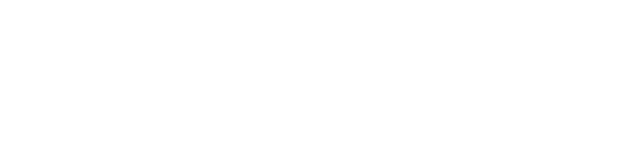
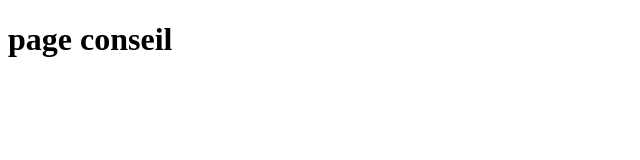
Before and after one commit to FSFULLSTACK/TEAM4, a plain HTML site: page conseil.html in a window 1280 px wide. Shown: the whole page, without its empty margins (0-640 px from the left). Drawn offline with Linux system fonts and the light colour scheme.

Commit message:
starter conseil

```diff
--- a/conseil.html
+++ b/conseil.html
@@ -8,5 +8,6 @@
 </head>
 <body>
 
+    <h1>page conseil</h1>
 </body>
 </html>
```
